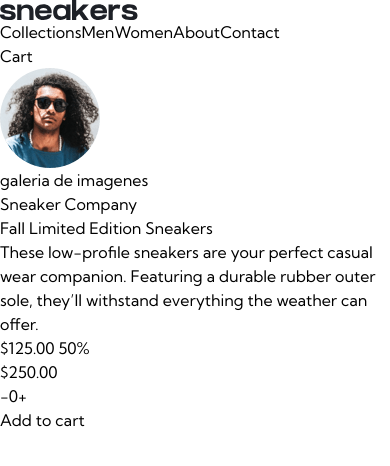
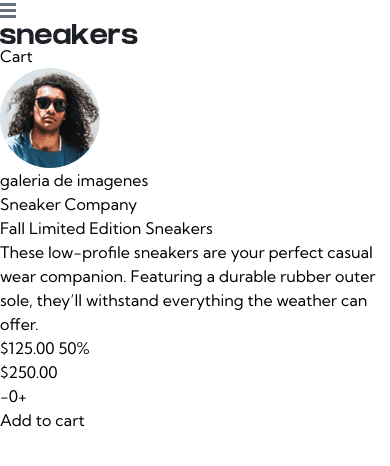
Before and after one commit to munozmaria/front-mentor-e_commerce, a React (Vite) app: page / in a window 390 px wide. Shown: the top 466 px of the page. Built offline with nearby package versions, Linux system fonts and the light colour scheme.

Commit message:
button and nav mediaqueries

```diff
--- a/src/components/header/MainHeader.jsx
+++ b/src/components/header/MainHeader.jsx
@@ -1,10 +1,16 @@
 import LogoSneakers from "@/assets/images/logo.svg"
 import Avatar from "@/assets/images/image-avatar.png"
+import MenuIcon from "@/components/icons/MenuIcon"
+
+
 const MainHeader = () => {
 	return (
-		<header>
+        <header>
+            <button className="md:hidden">
+                <MenuIcon></MenuIcon>
+            </button>
 			<img src={LogoSneakers} alt="" />
-			<nav>
+			<nav className="hidden md:block">
 				<a href="#">Collections</a>
 				<a href="#">Men</a>
 				<a href="#">Women</a>
--- /dev/null
+++ b/src/components/icons/MenuIcon.jsx
@@ -0,0 +1,13 @@
+const MenuIcon = () => {
+    return (
+			<svg width="16" height="15" xmlns="http://www.w3.org/2000/svg">
+				<path
+					d="M16 12v3H0v-3h16Zm0-6v3H0V6h16Zm0-6v3H0V0h16Z"
+					fill="#69707D"
+					fillRule="evenodd"
+				/>
+			</svg>
+		)
+}
+
+export default MenuIcon;
```
